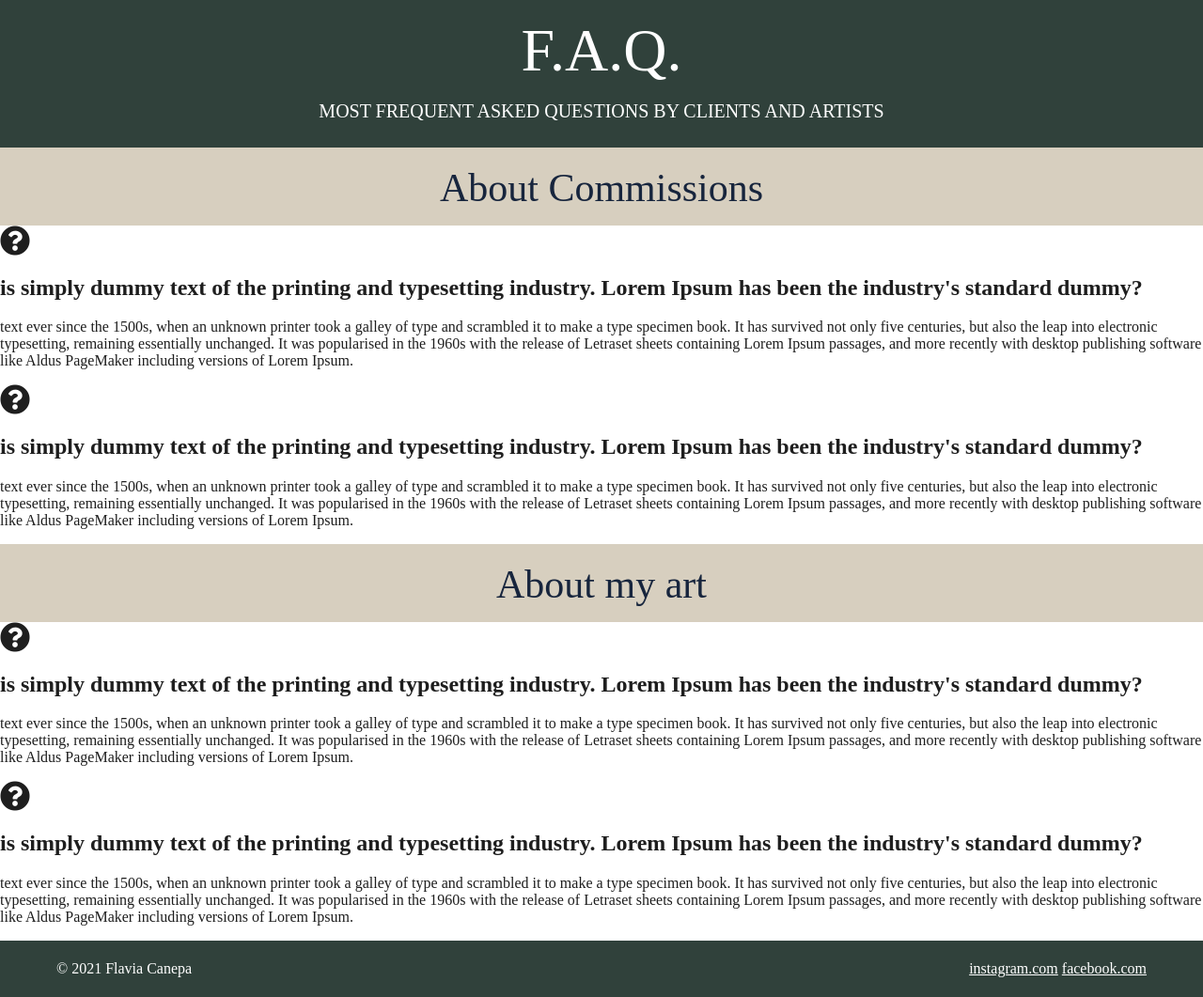
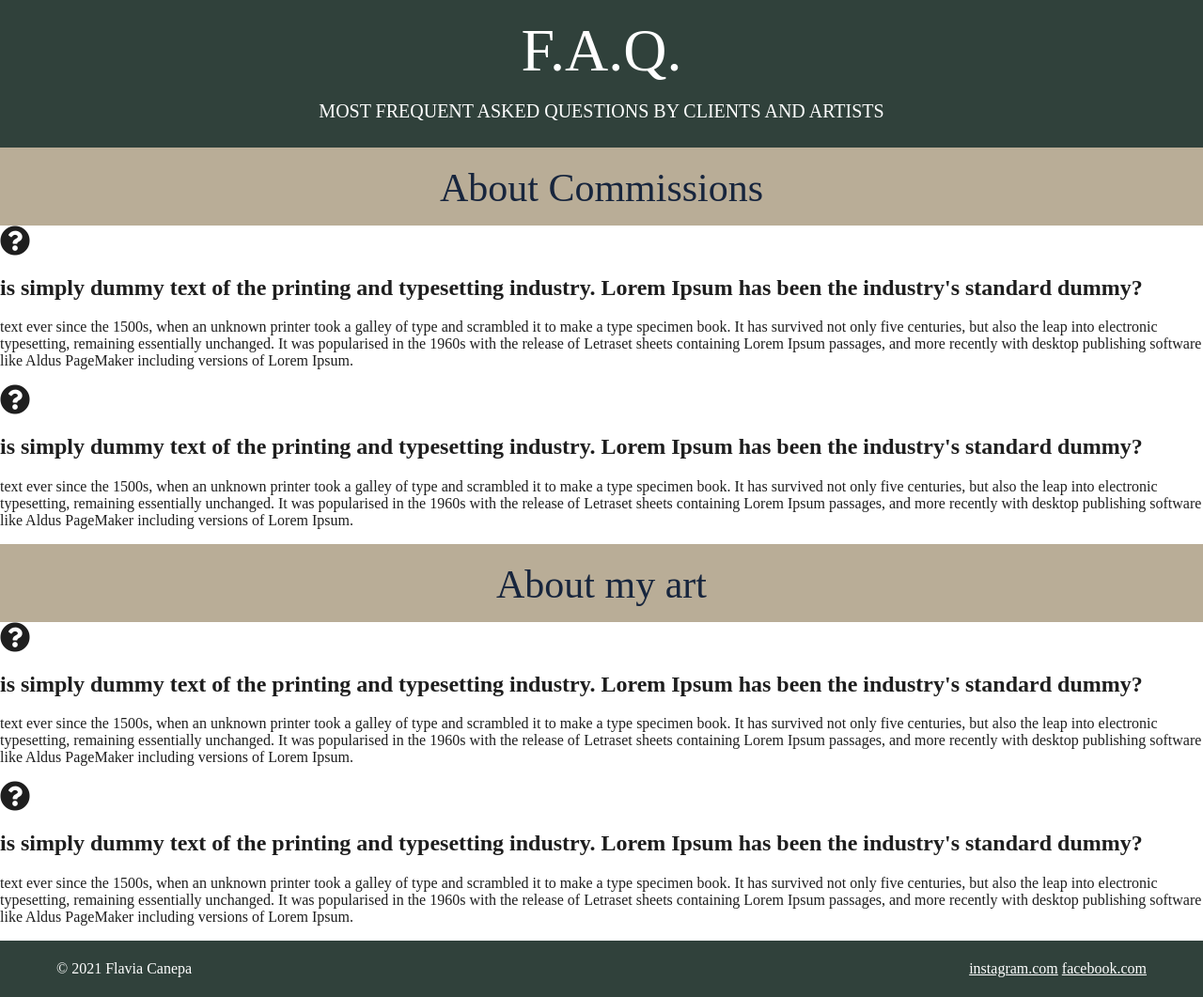
Before and after one commit to CamilaRivera/artist-portfolio, a Node project: template views/FAQ.hbs in a window 1280 px wide. Shown: the part 80-1141 px from the top of the page at 94% size. Run offline with Node 20 templates, Linux system fonts and the light colour scheme; the template is opened without the code that fills it, so the values that code supplies are empty; style sheets or scripts are compiled from the project's sources; some libraries are stand-ins or nearby versions.

Commit message:
Colors shades are derived from single color. Added generated css file to gitignore

```diff
--- a/scss/_mixins.scss
+++ b/scss/_mixins.scss
@@ -1,9 +1,9 @@
 $font-color: #1E1E1E; // Against white background
 
 $brand-color: #30413b;
-$brand-color-light:#4D635A;
-$brand-color-dark: #1F2D27;
+$brand-color-light: lighten($brand-color, 10%);
+$brand-color-dark: darken($brand-color, 7%);
 $brand-color-secondary: #a59578;
-$brand-color-secondary-light: #D7CFBF;
+$brand-color-secondary-light: lighten($brand-color-secondary, 10%);
 $brand-font-color-secondary-light: #17253D;
 $brand-font-color: #fff;
```
Also changed, not shown: 1 other file.
